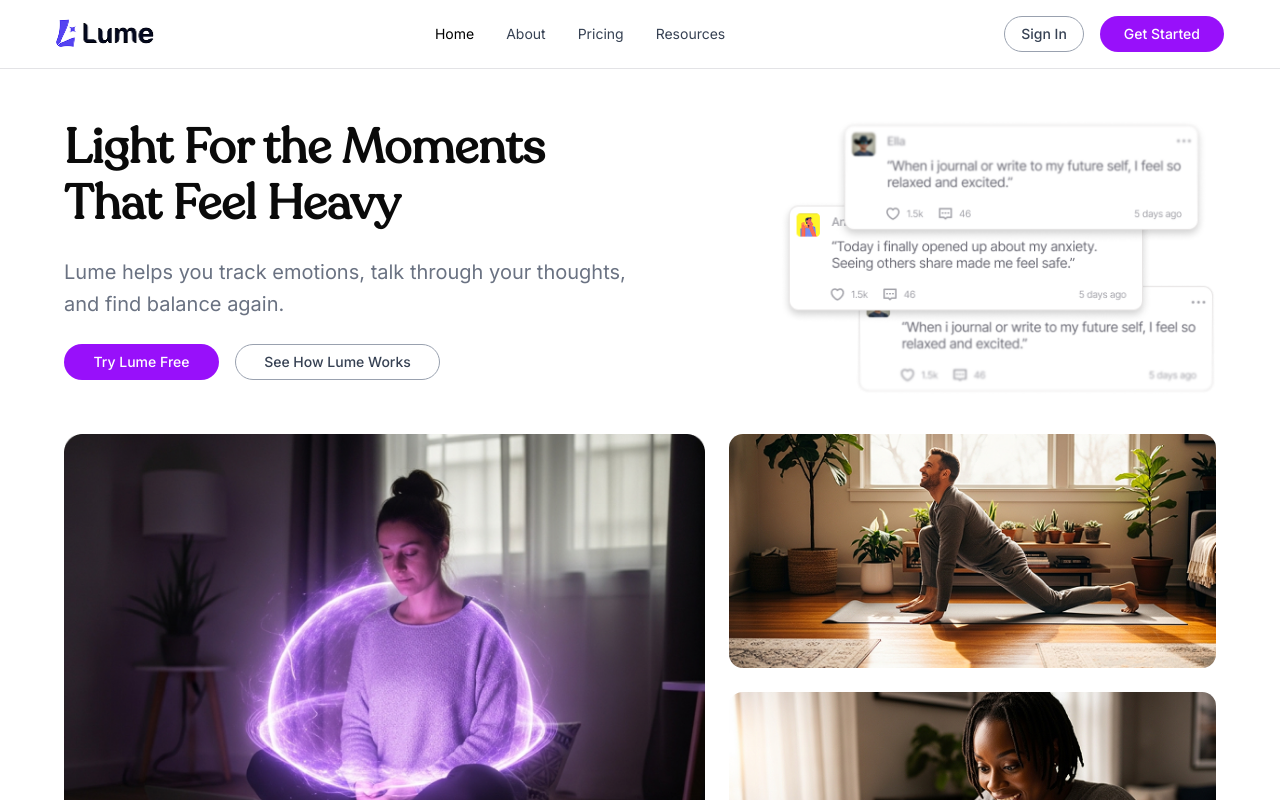
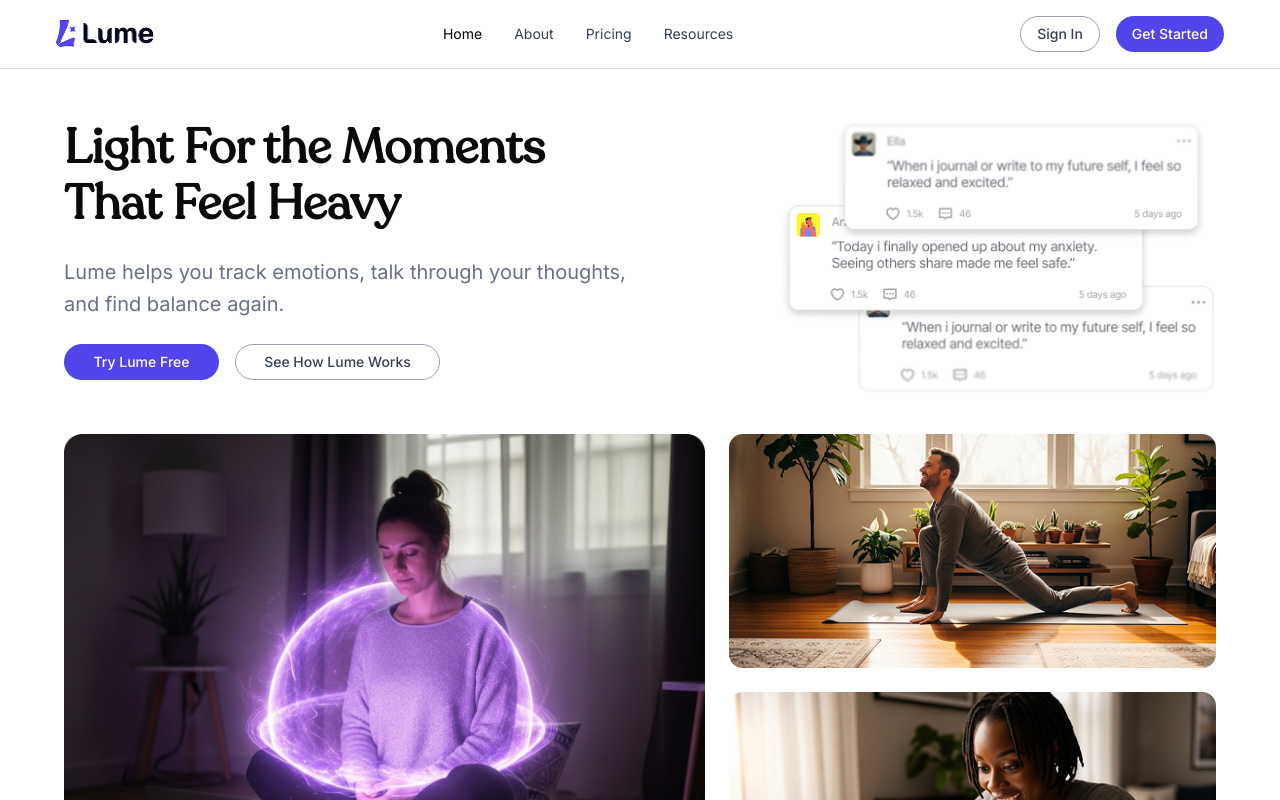
Before and after one commit to daviddozie/lume-ai, a Next.js app: page / in a window 1280 px wide. Shown: the top 800 px of the page. Built offline with nearby package versions, Linux system fonts and the light colour scheme.

Commit message:
added main secondary color

```diff
--- a/src/components/home/hero.tsx
+++ b/src/components/home/hero.tsx
@@ -10,10 +10,10 @@ export const Hero = () => {
                         <h1 className="font-recoleta md:text-5xl text-3xl text-center md:text-start font-black md:leading-14 leading-10">Light For the Moments <br /> That Feel Heavy</h1>
                         <p className="md:text-xl text-center md:text-start font-inter text-gray-500 md:leading-8 py-6">Lume helps you track emotions, talk through your thoughts, and find balance again.</p>
                         <div className="flex flex-col md:flex-row items-center gap-4 font-inter">
-                            <Button className="bg-purple-600 md:w-[155px] w-full px-6 text-white py-3 rounded-full hover:bg-purple-700 transition">
+                            <Button className="bg-[#5144EA] md:w-[155px] w-full px-6 text-white py-3 rounded-full hover:bg-[#5144EA] transition">
                                 Try Lume Free
                             </Button>
-                            <Button className="border w-full md:w-[205px] border-gray-400 px-6 py-2 text-gray-700 rounded-full hover:border-purple-600 transition">
+                            <Button className="border w-full md:w-[205px] border-gray-400 px-6 py-2 text-gray-700 rounded-full hover:border-[#5144EA] transition">
                                 See How Lume Works
                             </Button>
                         </div>
--- a/src/components/navbar.tsx
+++ b/src/components/navbar.tsx
@@ -101,10 +101,10 @@ export const Navbar = () => {
                 </nav>
 
                 <div className="hidden md:flex items-center gap-4">
-                    <Button className="border border-gray-400 px-4 py-2 text-gray-700 rounded-full hover:border-purple-600 transition">
+                    <Button className="border border-gray-400 px-4 py-2 text-gray-700 rounded-full hover:border-[#5144EA] transition">
                         Sign In
                     </Button>
-                    <Button className="bg-purple-600 px-6 text-white py-3 rounded-full hover:bg-purple-700 transition">
+                    <Button className="bg-[#5144EA] text-white py-3 rounded-full hover:bg-[#5144EA] transition">
                         Get Started
                     </Button>
                 </div>
@@ -134,7 +134,7 @@ export const Navbar = () => {
                                 <a
                                     key={link.name}
                                     href={link.href}
-                                    className={`font-medium text-sm hover:text-purple-600 ${isActive ? "text-black" : "text-gray-700"}`}
+                                    className={`font-medium text-sm hover:text-[#5144EA] ${isActive ? "text-black" : "text-gray-700"}`}
                                     onClick={() => setIsOpen(false)}
                                 >
                                     {link.name}
@@ -143,10 +143,10 @@ export const Navbar = () => {
                         })}
 
                         <div className="flex flex-col gap-4 mt-6">
-                            <Button className="border border-gray-400 px-4 py-2 text-gray-700 rounded-full hover:border-purple-600 transition">
+                            <Button className="border border-gray-400 px-4 py-2 text-gray-700 rounded-full hover:border-[#5144EA] transition">
                                 Sign In
                             </Button>
-                            <Button className="bg-purple-600 px-6 text-white py-3 rounded-full hover:bg-purple-700 transition">
+                            <Button className="bg-[#5144EA] px-6 text-white py-3 rounded-full hover:bg-[#5144EA] transition">
                                 Get Started
                             </Button>
                         </div>
```
